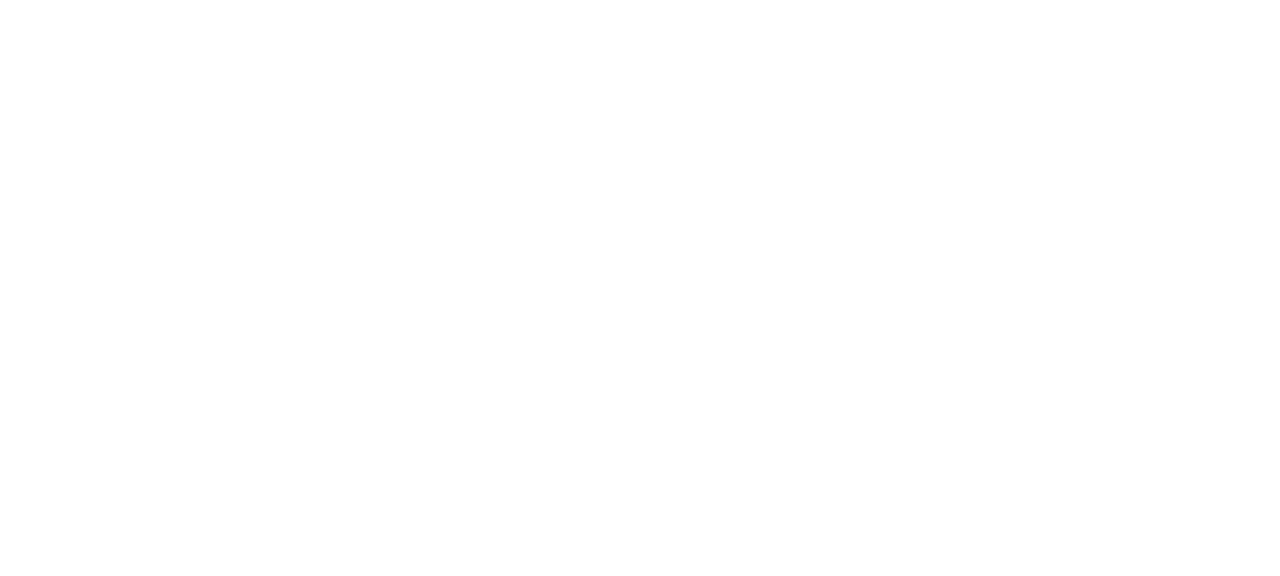
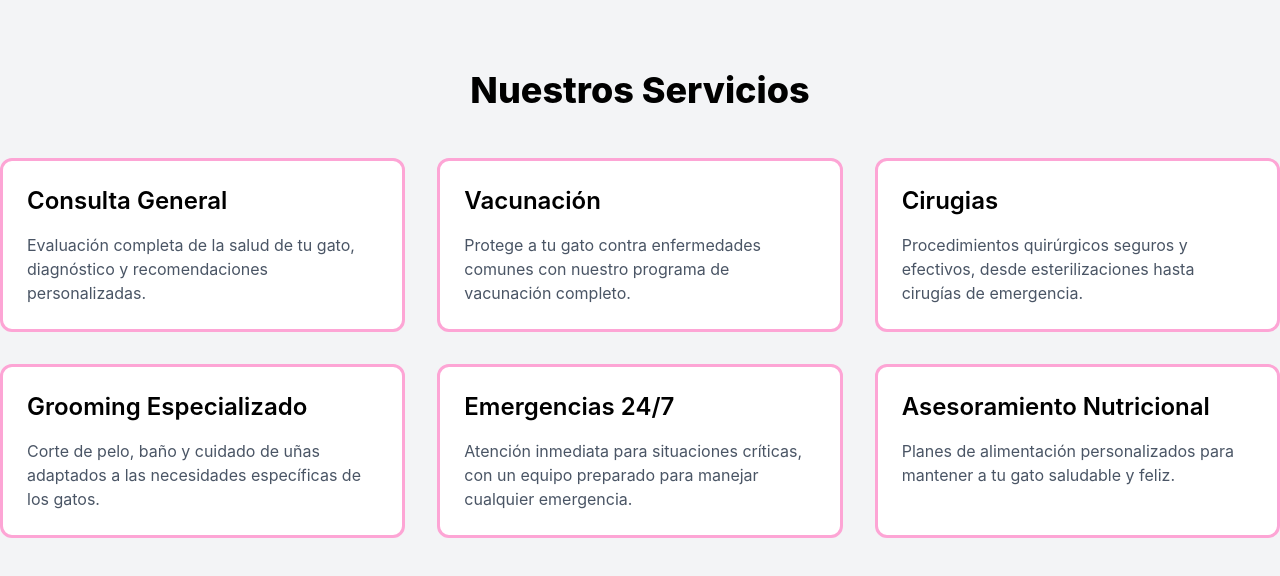
Before and after one commit to AldahirAlonso/michi-vet-frontend, a React (Vite) app: page / in a window 1280 px wide. Shown: the part 702-1278 px from the top of the page. Before the commit the page ends 800 px from the top, so only its background shows below. Built offline with nearby package versions, Linux system fonts and the light colour scheme.

Commit message:
Crear seccion de servicios.

```diff
--- a/src/App.jsx
+++ b/src/App.jsx
@@ -1,5 +1,6 @@
 import Header from "./components/Header.jsx"
 import Hero from "./components/Hero.jsx"
+import Services from "./components/Services.jsx"
 
 function App() {
 
@@ -7,6 +8,7 @@
     <>
       <Header />
       <Hero />
+      <Services />
     </>
   )
 }
--- /dev/null
+++ b/src/components/Services.jsx
@@ -0,0 +1,37 @@
+function Services(){
+    return (
+        <section className="bg-gray-100 py-16 lg:py-24">
+            <div className="container mx-auto">
+                <h2 className="text-4xl font-extrabold text-center mb-12">Nuestros Servicios</h2>
+                <div className="grid grid-cols-1 md:grid-cols-3 gap-8">
+                    <div className="bg-white border-3 border-pink-300 rounded-xl p-6 transition-shadow hover:shadow-2xl duration-300">
+                        <h3 className="text-2xl font-semibold mb-4">Consulta General</h3>
+                        <p className="text-gray-600">Evaluación completa de la salud de tu gato, diagnóstico y recomendaciones personalizadas.</p>
+                    </div>
+                    <div className="bg-white border-3 border-pink-300 rounded-xl p-6 transition-shadow hover:shadow-2xl duration-300">
+                        <h3 className="text-2xl font-semibold mb-4">Vacunación</h3>
+                        <p className="text-gray-600">Protege a tu gato contra enfermedades comunes con nuestro programa de vacunación completo.</p>
+                    </div>
+                    <div className="bg-white border-3 border-pink-300 rounded-xl p-6 transition-shadow hover:shadow-2xl duration-300">
+                        <h3 className="text-2xl font-semibold mb-4">Cirugias</h3>
+                        <p className="text-gray-600">Procedimientos quirúrgicos seguros y efectivos, desde esterilizaciones hasta cirugías de emergencia.</p>
+                    </div>
+                    <div className="bg-white border-3 border-pink-300 rounded-xl p-6 transition-shadow hover:shadow-2xl duration-300">
+                        <h3 className="text-2xl font-semibold mb-4">Grooming Especializado</h3>
+                        <p className="text-gray-600">Corte de pelo, baño y cuidado de uñas adaptados a las necesidades específicas de los gatos.</p>
+                    </div>
+                    <div className="bg-white border-3 border-pink-300 rounded-xl p-6 transition-shadow hover:shadow-2xl duration-300">
+                        <h3 className="text-2xl font-semibold mb-4">Emergencias 24/7</h3>
+                        <p className="text-gray-600">Atención inmediata para situaciones críticas, con un equipo preparado para manejar cualquier emergencia.</p>
+                    </div>
+                    <div className="bg-white border-3 border-pink-300 rounded-xl p-6 transition-shadow hover:shadow-2xl duration-300">
+                        <h3 className="text-2xl font-semibold mb-4">Asesoramiento Nutricional</h3>
+                        <p className="text-gray-600">Planes de alimentación personalizados para mantener a tu gato saludable y feliz.</p>
+                    </div>
+                </div>
+            </div>
+        </section>
+    )
+}
+
+export default Services;
```
